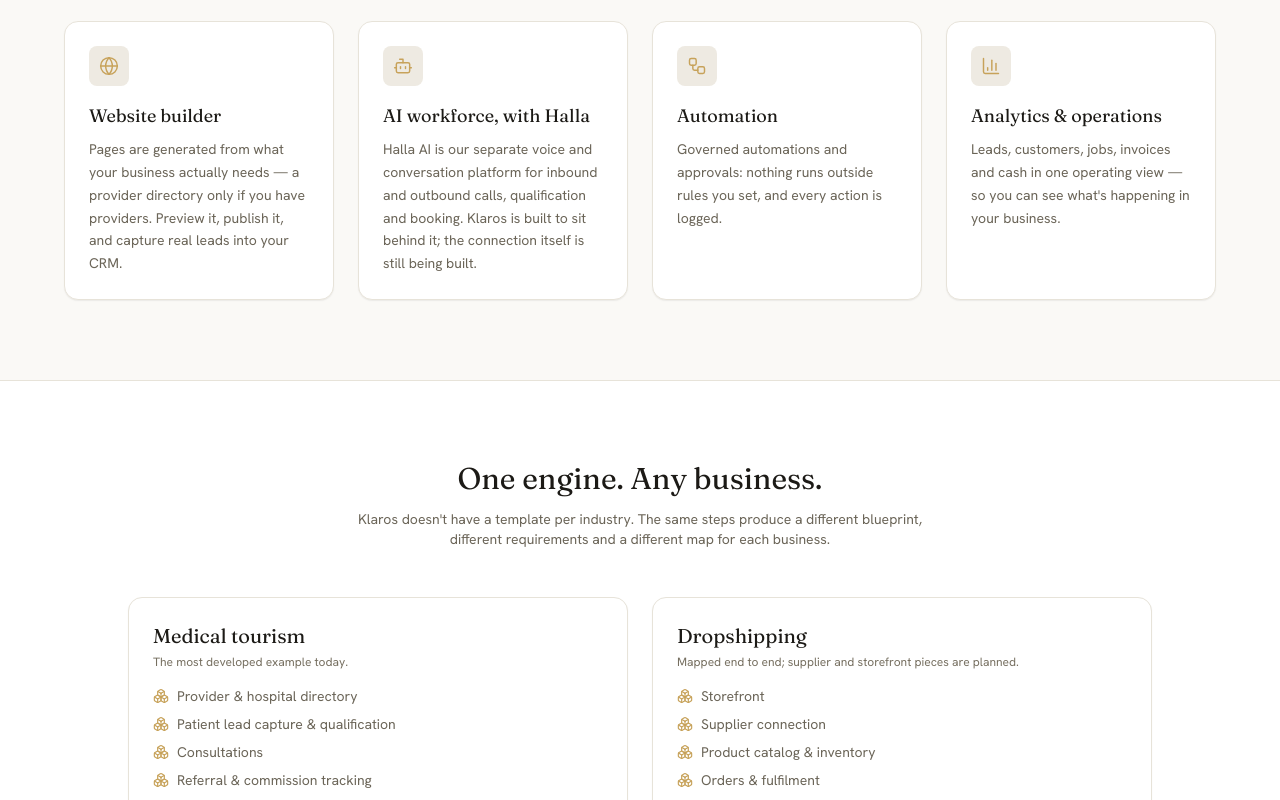
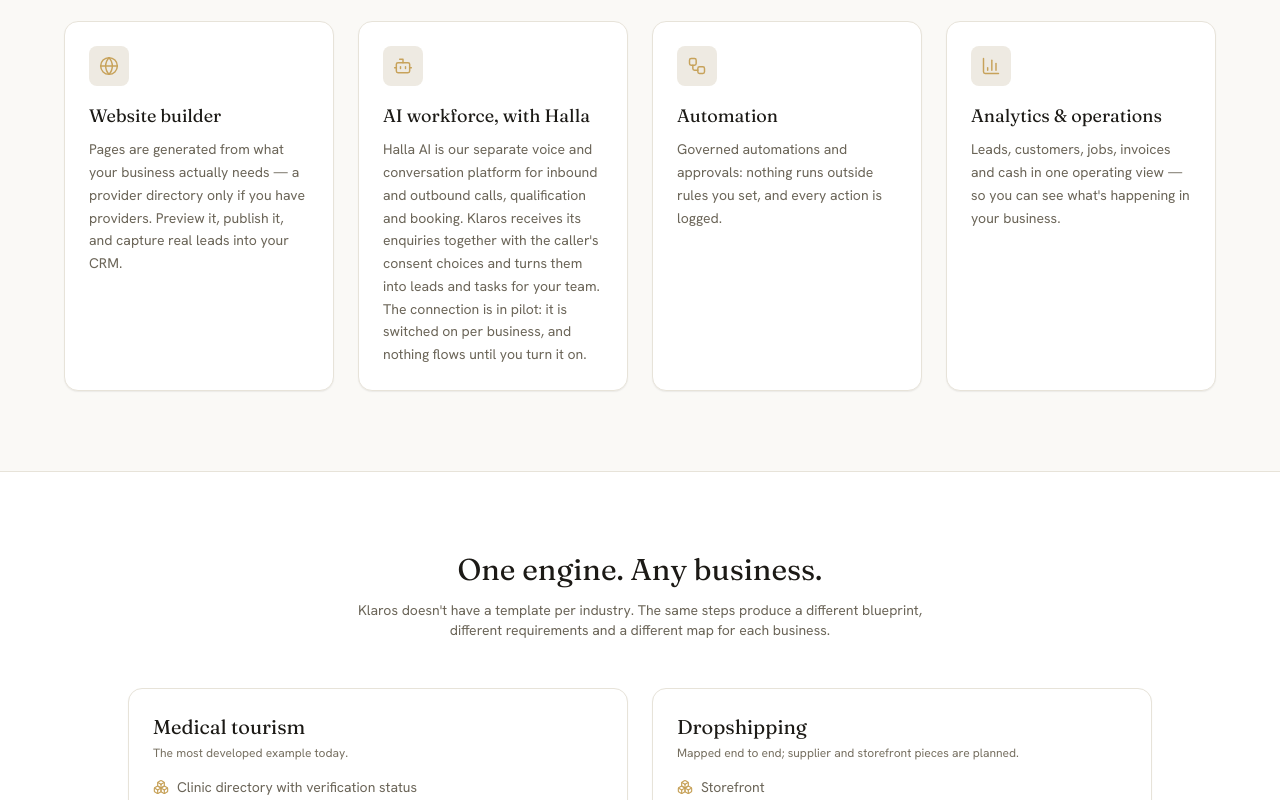
Before and after one commit to mohammedsohail7790/Klaros-AI, a Next.js app in the folder frontend/: page / in a window 1280 px wide. Shown: the part 2180-2980 px from the top of the page. Built offline with nearby package versions, Linux system fonts and the light colour scheme; no server answers.

Commit message:
fix(marketing): say the Halla connection is a pilot and list what Medical Tourism really does

```diff
--- a/frontend/app/page.tsx
+++ b/frontend/app/page.tsx
@@ -62,7 +62,7 @@
   {
     icon: Bot,
     title: "AI workforce, with Halla",
-    body: "Halla AI is our separate voice and conversation platform for inbound and outbound calls, qualification and booking. Klaros is built to sit behind it; the connection itself is still being built.",
+    body: "Halla AI is our separate voice and conversation platform for inbound and outbound calls, qualification and booking. Klaros receives its enquiries together with the caller's consent choices and turns them into leads and tasks for your team. The connection is in pilot: it is switched on per business, and nothing flows until you turn it on.",
   },
   {
     icon: Workflow,
@@ -91,7 +91,7 @@
   },
   {
     q: "Is the AI workforce included?",
-    a: "Halla AI is a separate product with its own voice and calling platform. Klaros defines how the two connect and shows the workforce on your Business Map, but the connection isn't live yet, so Klaros shows it as not connected.",
+    a: "Halla AI is a separate product with its own voice and calling platform. Klaros receives its enquiries with the caller's consent choices and shows the workforce on your Business Map. The connection is in pilot and is switched on per business, so until you turn it on Klaros shows it as not connected.",
   },
   {
     q: "What kinds of business can I build?",
@@ -196,7 +196,7 @@
               {
                 title: "Medical tourism",
                 note: "The most developed example today.",
-                items: ["Provider & hospital directory", "Patient lead capture & qualification", "Consultations", "Referral & commission tracking"],
+                items: ["Clinic directory with verification status", "Patient pipeline with consent on record", "Referral to one clinic, only with the patient's approval", "Commission tracking backed by evidence"],
               },
               {
                 title: "Dropshipping",
```
Also changed, not shown: 1 other file (tests, documents, lock files or other folders).
